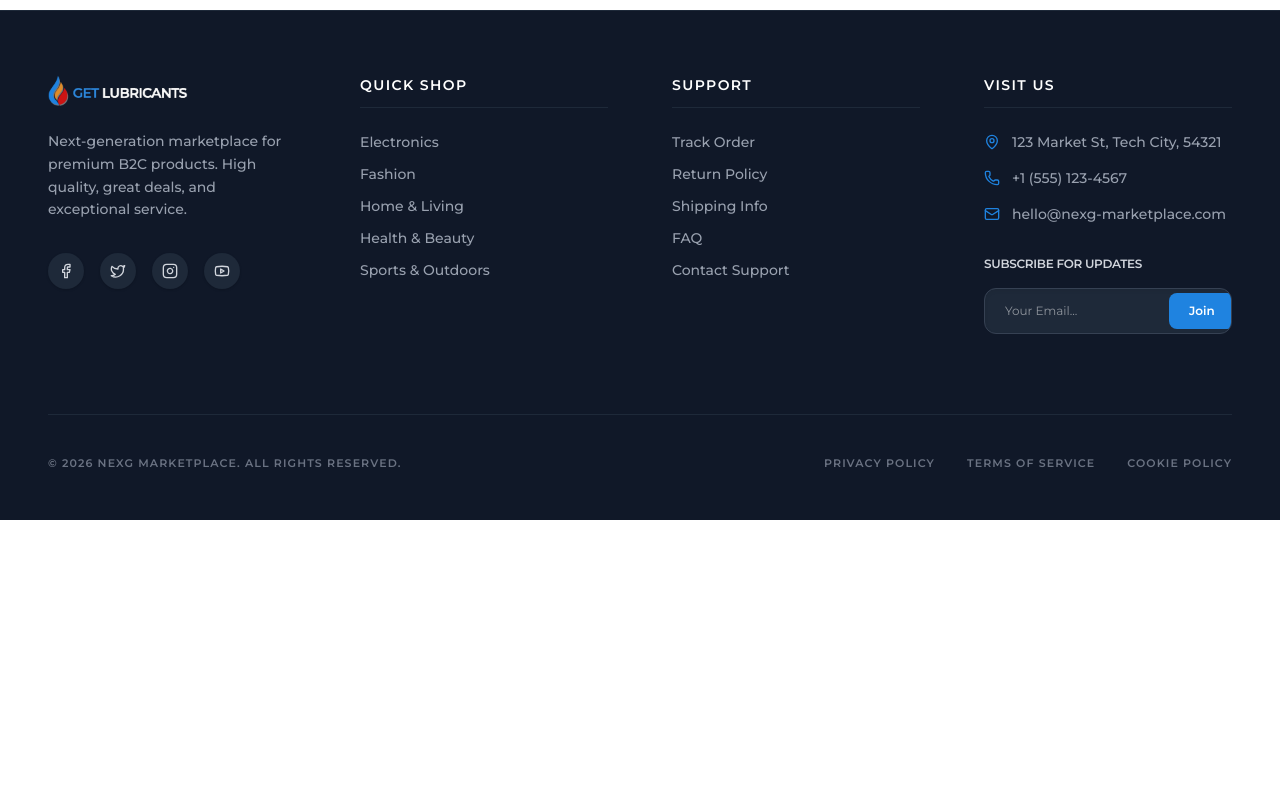
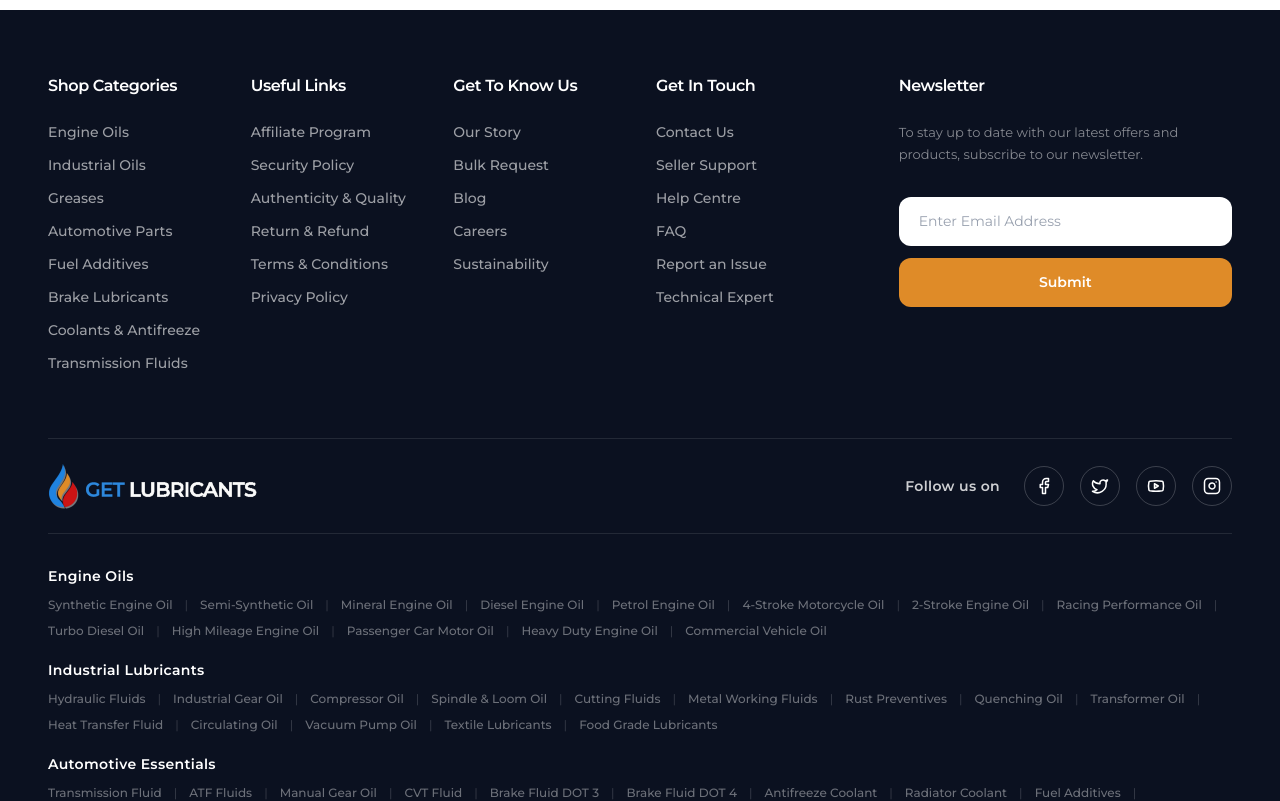
Before and after one commit to aquarioustechnology-alt/NexG-B2C-marketplace-ecommerce-website, a Next.js app: page / in a window 1280 px wide. Shown: the part 7300-8101 px from the top of the page. Before the commit the page ends 7820 px from the top, so only its background shows below. Built offline with nearby package versions, Linux system fonts and the light colour scheme.

Commit message:
Footer: Redesigned as per CarOrbis style, including expanded SEO sections, new branding, and refined button animations

```diff
--- a/src/components/common/Footer.tsx
+++ b/src/components/common/Footer.tsx
@@ -1,113 +1,171 @@
+"use client";
+
+import React from "react";
 import Link from "next/link";
 import Image from "next/image";
-import { Facebook, Twitter, Instagram, Youtube, Mail, MapPin, Phone } from "lucide-react";
+import { Facebook, Twitter, Instagram, Youtube, ArrowRight } from "lucide-react";
 
 const Footer = () => {
+  const shopCategories = [
+    "Engine Oils", "Industrial Oils", "Greases", "Automotive Parts", "Fuel Additives", "Brake Lubricants", "Coolants & Antifreeze", "Transmission Fluids"
+  ];
+
+  const usefulLinks = [
+    "Affiliate Program", "Security Policy", "Authenticity & Quality", "Return & Refund", "Terms & Conditions", "Privacy Policy"
+  ];
+
+  const getToKnowUs = [
+    "Our Story", "Bulk Request", "Blog", "Careers", "Sustainability"
+  ];
+
+  const getInTouch = [
+    "Contact Us", "Seller Support", "Help Centre", "FAQ", "Report an Issue", "Technical Expert"
+  ];
+
+  // SEO Catalog Sections
+  const seoCatalog = [
+    {
+      title: "Engine Oils",
+      tags: ["Synthetic Engine Oil", "Semi-Synthetic Oil", "Mineral Engine Oil", "Diesel Engine Oil", "Petrol Engine Oil", "4-Stroke Motorcycle Oil", "2-Stroke Engine Oil", "Racing Performance Oil", "Turbo Diesel Oil", "High Mileage Engine Oil", "Passenger Car Motor Oil", "Heavy Duty Engine Oil", "Commercial Vehicle Oil"]
+    },
+    {
+      title: "Industrial Lubricants",
+      tags: ["Hydraulic Fluids", "Industrial Gear Oil", "Compressor Oil", "Spindle & Loom Oil", "Cutting Fluids", "Metal Working Fluids", "Rust Preventives", "Quenching Oil", "Transformer Oil", "Heat Transfer Fluid", "Circulating Oil", "Vacuum Pump Oil", "Textile Lubricants", "Food Grade Lubricants"]
+    },
+    {
+      title: "Automotive Essentials",
+      tags: ["Transmission Fluid", "ATF Fluids", "Manual Gear Oil", "CVT Fluid", "Brake Fluid DOT 3", "Brake Fluid DOT 4", "Antifreeze Coolant", "Radiator Coolant", "Fuel Additives", "AdBlue Solutions", "Clutch Fluid", "Power Steering Fluid"]
+    },
+    {
+      title: "Greases & Maintenance",
+      tags: ["Wheel Bearing Grease", "Chassis Grease", "Universal Joint Grease", "High Temp Lithium Grease", "Calcium Sulphonate Grease", "Moly Grease", "Complex Grease", "Graphite Grease", "Silicone Lubricant", "Chain Lube", "Degreaser Spray", "Car Shampoo", "Tyre Polish"]
+    },
+    {
+      title: "Popular Brands",
+      tags: ["Motul", "Shell Helix", "Castrol", "Mobil 1", "Valvoline", "Liqui Moly", "AMSOIL", "Ravenol", "Gulf Oil", "Servo", "Petronas", "Idemitsu", "TotalEnergies", "ELF Lubricants", "Veedol", "Savsol"]
+    }
+  ];
+
   return (
-    <footer className="bg-gray-900 text-white mt-auto border-t border-gray-800 font-sans">
-      <div className="max-w-[1600px] mx-auto px-6 lg:px-12 pt-16 pb-12">
-        <div className="grid grid-cols-1 md:grid-cols-2 lg:grid-cols-4 gap-16">
-          {/* Company Info */}
-          <div className="space-y-6">
-            <Link href="/" className="flex items-center">
-              <Image
-                src="/images/logo/logo-white.png"
-                alt="NexG Logo"
-                width={140}
-                height={45}
-                className="object-contain"
-              />
-            </Link>
-            <p className="text-gray-400 text-sm leading-relaxed max-w-xs font-medium">
-              Next-generation marketplace for premium B2C products. High quality, great deals, and exceptional service.
-            </p>
-            <div className="flex space-x-4 pt-2">
-              <Link href="#" className="p-2.5 bg-gray-800 hover:bg-brand-blue rounded-full transition-all group shadow-sm">
-                <Facebook className="w-4 h-4 text-gray-300 group-hover:text-white" />
-              </Link>
-              <Link href="#" className="p-2.5 bg-gray-800 hover:bg-brand-blue/80 rounded-full transition-all group shadow-sm">
-                <Twitter className="w-4 h-4 text-gray-300 group-hover:text-white" />
-              </Link>
-              <Link href="#" className="p-2.5 bg-gray-800 hover:bg-brand-orange rounded-full transition-all group shadow-sm">
-                <Instagram className="w-4 h-4 text-gray-300 group-hover:text-white" />
-              </Link>
-              <Link href="#" className="p-2.5 bg-gray-800 hover:bg-brand-red rounded-full transition-all group shadow-sm">
-                <Youtube className="w-4 h-4 text-gray-300 group-hover:text-white" />
-              </Link>
-            </div>
-          </div>
-
-          {/* Quick Links */}
-          <div className="space-y-6">
-            <h3 className="text-sm font-semibold uppercase tracking-widest text-[#FFFFFF] border-b border-gray-800 pb-3 font-sans">Quick Shop</h3>
-            <ul className="space-y-3 text-sm text-gray-400 font-medium">
-              <li><Link href="/shop" className="hover:text-brand-blue transition-colors">Electronics</Link></li>
-              <li><Link href="/shop" className="hover:text-brand-blue transition-colors">Fashion</Link></li>
-              <li><Link href="/shop" className="hover:text-brand-blue transition-colors">Home & Living</Link></li>
-              <li><Link href="/shop" className="hover:text-brand-blue transition-colors">Health & Beauty</Link></li>
-              <li><Link href="/shop" className="hover:text-brand-blue transition-colors">Sports & Outdoors</Link></li>
+    <footer className="bg-[#0B1120] text-white mt-auto font-sans overflow-hidden">
+      <div className="max-w-[1600px] mx-auto px-6 lg:px-12 pt-16 pb-8">
+        {/* 1. Main Multi-column Area */}
+        <div className="grid grid-cols-1 md:grid-cols-2 lg:grid-cols-6 gap-8 mb-16">
+          <div className="space-y-6 lg:col-span-1">
+            <h3 className="text-[16px] font-semibold text-white tracking-tight">Shop Categories</h3>
+            <ul className="space-y-3 text-[14px] text-white/60 font-medium">
+              {shopCategories.map(item => (
+                <li key={item}><Link href="#" className="hover:text-brand-orange transition-colors">{item}</Link></li>
+              ))}
             </ul>
           </div>
 
-          {/* Support Links */}
-          <div className="space-y-6">
-            <h3 className="text-sm font-semibold uppercase tracking-widest text-[#FFFFFF] border-b border-gray-800 pb-3 font-sans">Support</h3>
-            <ul className="space-y-3 text-sm text-gray-400 font-medium">
-              <li><Link href="/track" className="hover:text-brand-blue transition-colors">Track Order</Link></li>
-              <li><Link href="/returns" className="hover:text-brand-blue transition-colors">Return Policy</Link></li>
-              <li><Link href="/shipping" className="hover:text-brand-blue transition-colors">Shipping Info</Link></li>
-              <li><Link href="/faq" className="hover:text-brand-blue transition-colors">FAQ</Link></li>
-              <li><Link href="/contact" className="hover:text-brand-blue transition-colors">Contact Support</Link></li>
+          <div className="space-y-6 lg:col-span-1">
+            <h3 className="text-[16px] font-semibold text-white tracking-tight">Useful Links</h3>
+            <ul className="space-y-3 text-[14px] text-white/60 font-medium">
+              {usefulLinks.map(item => (
+                <li key={item}><Link href="#" className="hover:text-brand-orange transition-colors">{item}</Link></li>
+              ))}
             </ul>
           </div>
 
-          {/* Contact & Newsletter */}
-          <div className="space-y-8">
-            <div className="space-y-6">
-              <h3 className="text-sm font-semibold uppercase tracking-widest text-[#FFFFFF] border-b border-gray-800 pb-3 font-sans">Visit Us</h3>
-              <div className="space-y-4">
-                <div className="flex items-center space-x-3 text-sm text-gray-400 font-medium">
-                  <MapPin className="w-4 h-4 text-brand-blue" />
-                  <span>123 Market St, Tech City, 54321</span>
+          <div className="space-y-6 lg:col-span-1">
+            <h3 className="text-[16px] font-semibold text-white tracking-tight">Get To Know Us</h3>
+            <ul className="space-y-3 text-[14px] text-white/60 font-medium">
+              {getToKnowUs.map(item => (
+                <li key={item}><Link href="#" className="hover:text-brand-orange transition-colors">{item}</Link></li>
+              ))}
+            </ul>
           </div>
-                <div className="flex items-center space-x-3 text-sm text-gray-400 font-medium">
-                  <Phone className="w-4 h-4 text-brand-blue" />
-                  <span>+1 (555) 123-4567</span>
+
+          <div className="space-y-6 lg:col-span-1">
+            <h3 className="text-[16px] font-semibold text-white tracking-tight">Get In Touch</h3>
+            <ul className="space-y-3 text-[14px] text-white/60 font-medium">
+              {getInTouch.map(item => (
+                <li key={item}><Link href="#" className="hover:text-brand-orange transition-colors">{item}</Link></li>
+              ))}
+            </ul>
           </div>
-                <div className="flex items-center space-x-3 text-sm text-gray-400 font-medium">
-                  <Mail className="w-4 h-4 text-brand-blue" />
-                  <span>hello@nexg-marketplace.com</span>
+
+          <div className="space-y-6 lg:col-span-2 lg:pl-10">
+            <h3 className="text-[16px] font-semibold text-white tracking-tight">Newsletter</h3>
+            <p className="text-[13px] text-white/50 leading-relaxed">
+              To stay up to date with our latest offers and products, subscribe to our newsletter.
+            </p>
+            <div className="space-y-3 pt-2">
+              <input
+                type="email"
+                placeholder="Enter Email Address"
+                className="w-full bg-white px-5 py-3.5 rounded-xl text-black text-[14px] outline-none focus:ring-2 focus:ring-brand-orange transition-all font-sans placeholder:text-gray-400"
+              />
+              <button
+                className="relative w-full px-6 py-3.5 bg-brand-orange text-white rounded-xl font-semibold text-[14px] overflow-hidden group transition-all duration-300 hover:bg-white hover:text-brand-orange cursor-pointer active:scale-[0.98] border-none"
+              >
+                <div className="absolute inset-0 w-0 bg-white group-hover:w-full transition-all duration-500 ease-out opacity-20" />
+                <span className="relative z-10">Submit</span>
+              </button>
             </div>
           </div>
         </div>
 
-            <div className="space-y-4">
-              <h4 className="text-xs font-semibold uppercase tracking-tight text-gray-300 font-sans">Subscribe for Updates</h4>
-              <div className="flex p-1 bg-gray-800 border-gray-700 rounded-xl overflow-hidden border focus-within:border-brand-blue transition-colors shadow-inner">
-                <input
-                  type="email"
-                  placeholder="Your Email..."
-                  suppressHydrationWarning
-                  className="flex-grow bg-transparent px-4 py-2.5 text-xs focus:outline-none focus:ring-0 font-sans"
+        {/* 2. Branding & Socials Row */}
+        <div className="flex flex-col md:flex-row items-center justify-between py-6 border-t border-white/10 gap-8">
+          <Link href="/">
+            <Image
+              src="/images/logo/logo-white.png"
+              alt="Get Lubricants Logo"
+              width={210}
+              height={64}
+              className="object-contain"
             />
-                <button
-                  suppressHydrationWarning
-                  className="bg-brand-blue hover:bg-brand-blue/90 text-white px-5 py-2.5 text-xs font-semibold transition-all rounded-lg"
+          </Link>
+
+          <div className="flex items-center gap-6">
+            <span className="text-[14px] font-semibold text-white/80 tracking-wide">Follow us on</span>
+            <div className="flex gap-4">
+              {[Facebook, Twitter, Youtube, Instagram].map((Icon, idx) => (
+                <Link
+                  key={idx}
+                  href="#"
+                  className="w-10 h-10 border border-white/20 rounded-full flex items-center justify-center hover:bg-white hover:text-[#0B1120] transition-all duration-300 group"
                 >
-                  Join
-                </button>
-              </div>
+                  <Icon className="w-4.5 h-4.5 group-hover:scale-110 transition-transform" />
+                </Link>
+              ))}
             </div>
           </div>
         </div>
 
-        {/* Bottom Banner */}
-        <div className="flex flex-col md:flex-row items-center justify-between mt-20 pt-10 border-t border-gray-800 text-[11px] text-gray-500 space-y-4 md:space-y-0 uppercase tracking-widest font-semibold">
-          <p suppressHydrationWarning>© {new Date().getFullYear()} NexG Marketplace. All rights reserved.</p>
-          <div className="flex space-x-8">
-            <Link href="/privacy" className="hover:text-white transition-colors">Privacy Policy</Link>
-            <Link href="/terms" className="hover:text-white transition-colors">Terms of Service</Link>
-            <Link href="/cookies" className="hover:text-white transition-colors">Cookie Policy</Link>
+        {/* 3. Deep SEO & Catalog Sections */}
+        <div className="py-8 border-t border-white/10 space-y-5">
+          {seoCatalog.map((section) => (
+            <div key={section.title} className="space-y-2">
+              <h4 className="text-[14px] font-semibold text-white tracking-wide">{section.title}</h4>
+              <div className="flex flex-wrap gap-x-3 gap-y-1.5 text-[12px] text-white/40 font-medium leading-relaxed">
+                {section.tags.map((tag, idx) => (
+                  <React.Fragment key={tag}>
+                    <Link href="#" className="hover:text-white transition-colors">{tag}</Link>
+                    {idx < section.tags.length - 1 && <span className="text-white/20 font-light">|</span>}
+                  </React.Fragment>
+                ))}
+              </div>
+            </div>
+          ))}
+
+          <div className="text-[11px] text-white/30 leading-relaxed font-medium tracking-wide border-t border-white/5 pt-8 normal-case">
+            <p>
+              Brands and symbols of various oil and lubricant companies are used for informational purposes only. Use of these symbols and brand names does not imply any authorization by or association with these companies. Get Lubricants provides high-quality certified products sourced directly or via authorized channels.
+            </p>
+          </div>
+        </div>
+
+        {/* 4. Bottom Copyright Bar */}
+        <div className="pt-8 border-t border-white/10 flex flex-col md:flex-row items-center justify-between gap-4 text-[13px] text-white/50 font-medium">
+          <p suppressHydrationWarning>© {new Date().getFullYear()} Get Lubricants. All rights reserved.</p>
+          <div className="flex gap-8 items-center">
+            <Link href="https://www.theaquarious.com/" target="_blank" className="hover:text-white transition-colors">Designed by Aquarious</Link>
+            <div className="w-1 h-1 bg-white/20 rounded-full" />
+            <span className="text-white/40 normal-case">Some images are AI generated</span>
           </div>
         </div>
       </div>
```
Lines whose indentation alone changed are shown as unchanged.
